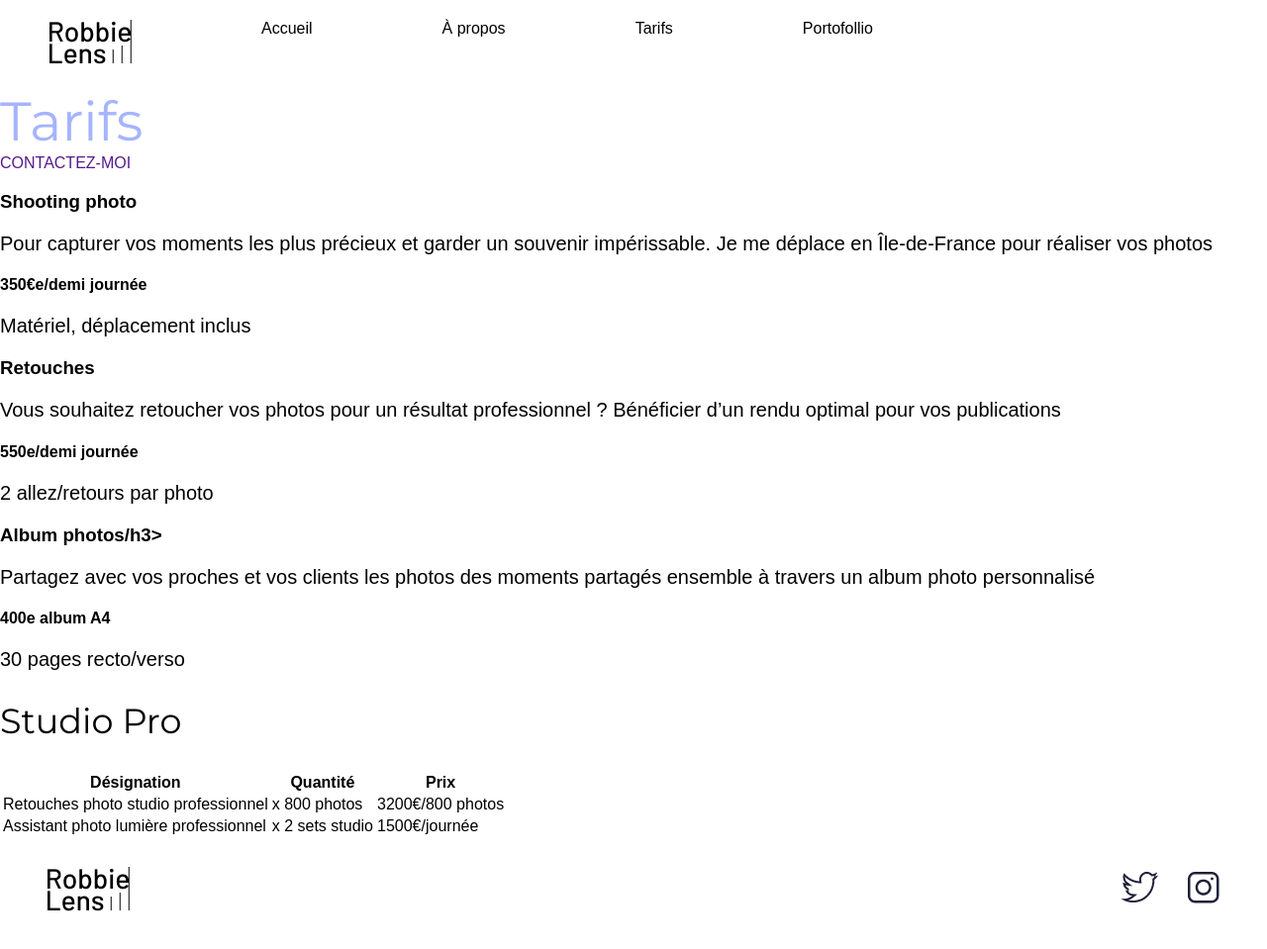
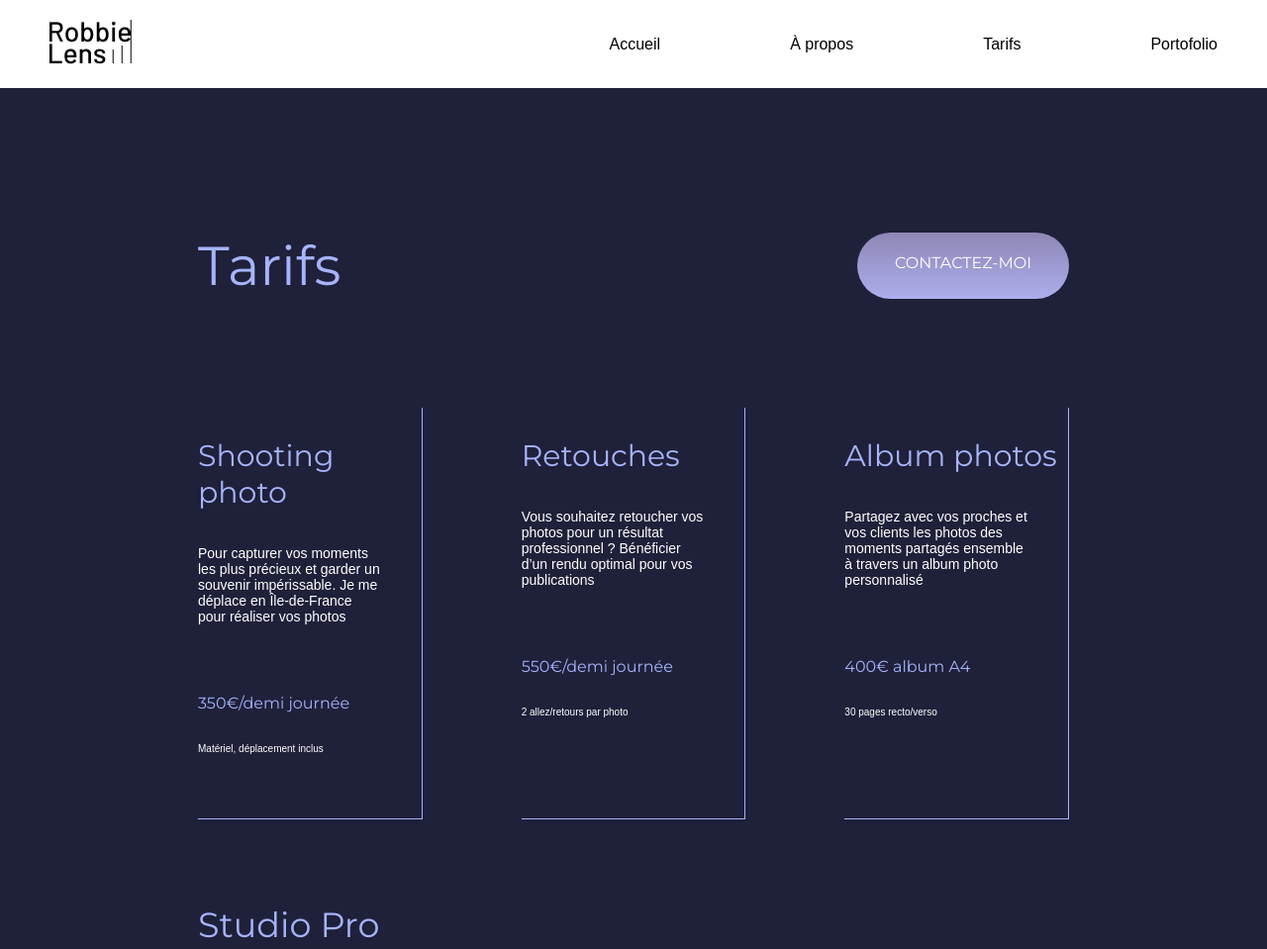
Before and after one commit to ClairePG17/Site-photographie, a plain HTML site: page tarifs.html in a window 1280 px wide. Shown: the top 959 px of the page at 99% size. Drawn offline with Linux system fonts and the light colour scheme.

Commit message:
CSS tarifs

```diff
--- a/styles.css
+++ b/styles.css
@@ -27,6 +27,22 @@ h2{
     font-family: "Montserrat", sans-serif;
     font-size: 35px;
     font-weight: normal;
+}
+
+h3 {
+    font-family: "Montserrat", sans-serif;
+    font-size: 30px;
+    font-weight: normal;
+    color: var(--filter-bg-color);
+    margin-bottom: 0;
+}
+
+h4 {
+    font-family: "Montserrat", sans-serif;
+    font-size: 16px;
+    font-weight: normal;
+    color: var(--filter-bg-color);
+    margin-bottom: 0;
 }
 
 p {
@@ -70,6 +86,10 @@ nav a{
     color: var(--text-second-color);
 }
 
+img {
+    object-fit: contain;
+}
+
 /********** MAIN ACCUEIL **********/
 
 /* section presentation */
@@ -95,7 +115,6 @@ nav a{
 .presentation img {
     width: 50%;
     height: 425px;
-    object-fit: contain;
     border-bottom: 1px solid var(--filter-bg-color);
     border-right: 1px solid var(--filter-bg-color);
     padding : 26px;
@@ -154,7 +173,7 @@ nav a{
 }
 
 .form3 textarea {
-    width: 525px;
+    width: 526px;
     height: 207px;
     margin-top: 10px;
     margin-bottom: 44px;
@@ -178,3 +197,106 @@ footer div {
     display: flex;
     gap: 30px;
 }
+
+/********** PAGE A PROPOS **********/
+.container-a-propos{
+    background-color: var(--main-bg-color);
+    color: var(--text-main-color);
+}
+
+/* Images-multiples*/
+
+.images-multiples {
+    display: flex;
+    flex-wrap: wrap;
+    gap: 21px;
+    padding: 140px 198px;
+}
+
+.images-multiples img {
+    width : calc(20% - 21px);
+    height: 211px;
+}
+
+/* A propos */
+.h1-a-propos {
+    padding-left:347px;
+}
+
+.a-propos2 {
+    display: flex;
+    flex-direction: column;
+    align-items: flex-start;
+    padding: 101px 423px 80px 423px;
+}
+
+.a-propos2 .sent {
+    margin-top: 155px;
+    margin-bottom: 130px;
+}
+
+/********** PAGE TARIFS **********/
+.container-tarifs{
+    background-color: var(--main-bg-color);
+    color: var(--text-main-color);
+    padding: 146px 200px 53px 200px;
+}
+
+.hero{
+    display: flex;
+    justify-content: space-between;
+    margin-bottom: 110px;
+}
+
+.card-content {
+    display: flex;
+    justify-content: space-between;
+    gap: 100px;
+    margin-bottom: 85px;
+}
+
+.card{
+    display: flex;
+    flex-direction: column;
+    width: 30%;
+    border-right: 1px solid var(--filter-bg-color);
+    border-bottom: 1px solid var(--filter-bg-color);
+}
+
+.card p{
+    font-size: 14px;
+    padding-right: 40px;
+    padding-bottom: 35px;
+    padding-top: 21px;
+}
+
+.card .subtitle {
+    font-size: 10px;
+    padding-bottom: 55px;
+}
+
+/*section tarifs */
+.taris{
+    display: flex;
+    flex-direction: column;
+}
+
+.tarifs h2{
+    color: var(--filter-bg-color);
+    margin-bottom: 38px;
+}
+
+td {
+    border: 1px, solid var(--filter-bg-color);
+    padding: 44px 73px;
+}
+
+th{
+    border: 1px, solid var(--filter-bg-color);
+    padding: 9px 90px;
+}
+
+table{
+    border-collapse: collapse;
+    margin-bottom: 374px;
+}
--- a/tarifs.html
+++ b/tarifs.html
@@ -14,47 +14,49 @@
 <body>
 
     <header>
+        <a href=index.html><img src="images/logo.png" alt="Logo Robbie Lens"></a>
         <nav>
-            <a href=index.html><img src="images/logo.png" alt="Logo Robbie Lens"></a>
             <a href="index.html">Accueil</a>
-            <a href="dossier demo/a-propos.html">À propos</a>
+            <a href="a-propos.html">À propos</a>
             <a href="tarifs.html">Tarifs</a>
-            <a href="portofolio.html">Portofollio</a>
+            <a href="portofolio.html">Portofolio</a>
         </nav>
     </header>
 
-    <main>
-        <h1>Tarifs</h1>
-        <a href="">CONTACTEZ-MOI</a>
+    <main class="container-tarifs">
+        <div class="hero">
+            <h1>Tarifs</h1>
+            <a class="button" href="">CONTACTEZ-MOI</a>
+        </div>
 
-        <section>
+        <section class="card-content">
             <div class="card">
                 <h3>Shooting photo</h3>
                 <p>Pour capturer vos moments les plus précieux et garder un souvenir impérissable.
                     Je me déplace en Île-de-France pour réaliser vos photos
                 </p>
-                <h4>350€e/demi journée</h4>
-                <p>Matériel, déplacement inclus</p>
+                <h4>350€/demi journée</h4>
+                <p class="subtitle">Matériel, déplacement inclus</p>
             </div>
             <div class="card">
                 <h3>Retouches</h3>
                 <p>Vous souhaitez retoucher vos photos pour un résultat professionnel ?
                     Bénéficier d’un rendu optimal pour vos publications
                 </p>
-                <h4>550e/demi journée</h4>
-                <p>2 allez/retours par photo</p>
+                <h4>550€/demi journée</h4>
+                <p class="subtitle">2 allez/retours par photo</p>
             </div>
             <div class="card">
-                <h3>Album photos/h3>
+                <h3>Album photos</h3>
                 <p>Partagez avec vos proches et vos clients les photos des moments partagés
                     ensemble à travers un album photo personnalisé
                 </p>
-                <h4>400e album A4</h4>
-                <p>30 pages recto/verso</p>
+                <h4>400€ album A4</h4>
+                <p class="subtitle">30 pages recto/verso</p>
             </div>
         </section>
 
-        <section>
+        <section class="tarifs">
             <h2>Studio Pro</h2>
             <table>
                 <tr>
@@ -80,11 +82,11 @@
     <footer>
         <img src="images/logo.png" alt="Logo Robbie Lens">
         <div>
+            <a class="lien-icone" target="_blank" href="https://www.instagram.com/">
+                <img src="images/instagram.png" alt="Logo Instagram">
+            </a>
             <a class="lien-icone" target="_blank" href="https://twitter.com/">
                 <img src="images/twitter.png" alt="Logo Twitter">
-            </a>
-            <a class="lien-icone" target="_blank" href="https://www.instagram.com/">
-                <img src="images/instagram.png" alt="Logo Instagram">
             </a>
         </div>
     </footer>
```
Also changed, not shown: a-propos.html (+36 -10 lines).
